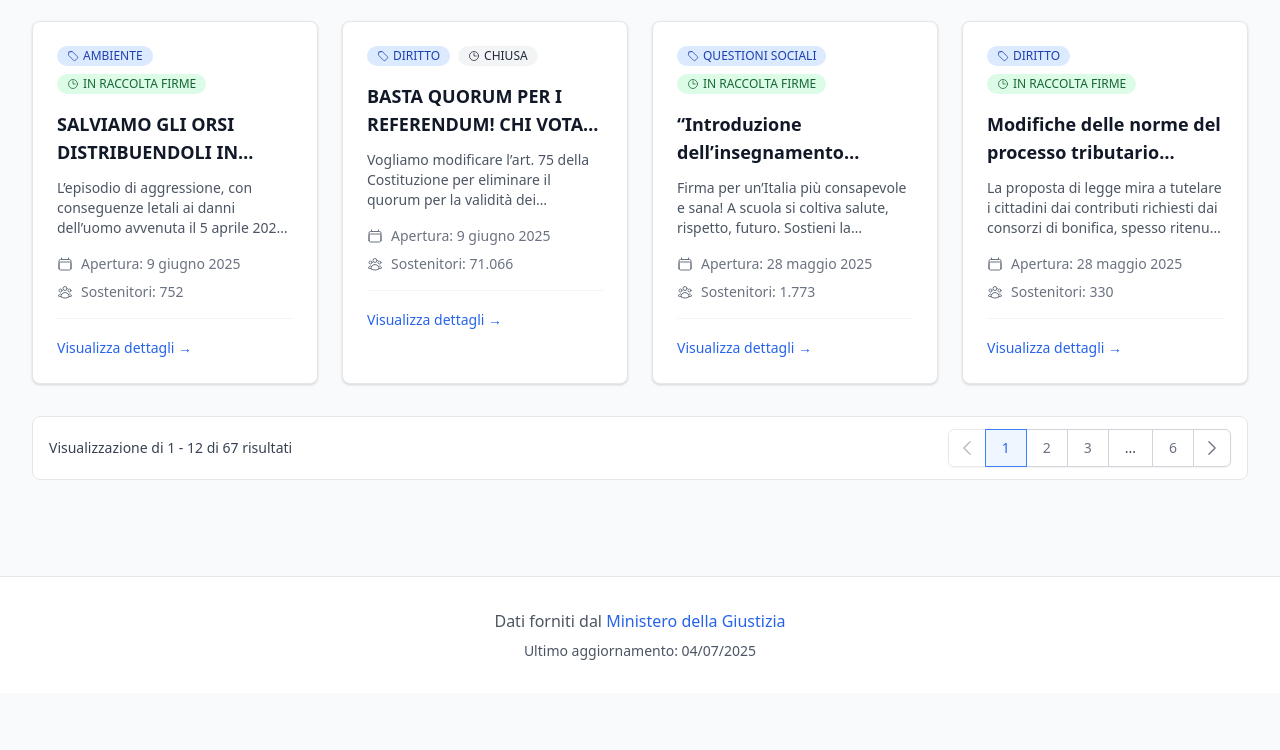
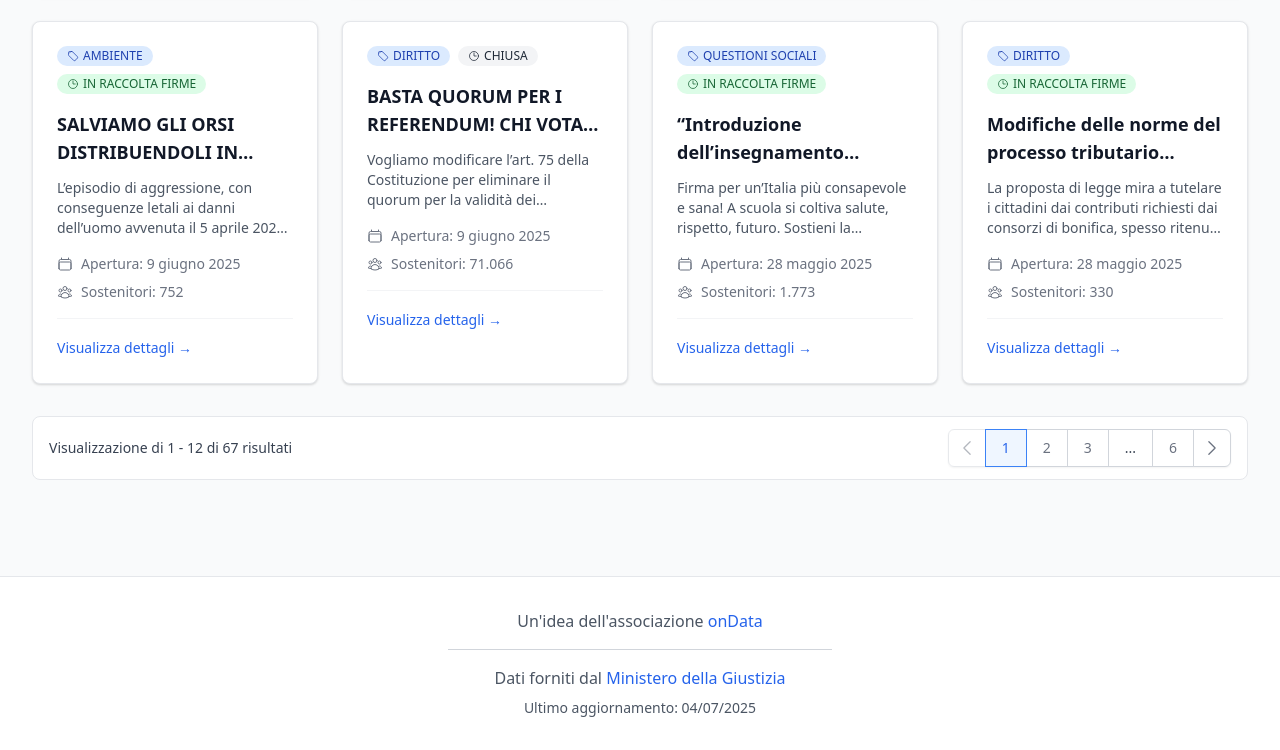
Before and after one commit to ondata/referendum_iniziative_popolari, an Astro site: page / in a window 1280 px wide. Shown: the part 1266-2016 px from the top of the page. Before the commit the page ends 1959 px from the top, so only its background shows below. Built offline with nearby package versions, Linux system fonts and the light colour scheme; Astro itself is replaced by a stand-in of ours; no server answers.

Commit message:
feat: aggiungi informazioni sull'associazione onData nel footer

```diff
--- a/src/components/Footer.astro
+++ b/src/components/Footer.astro
@@ -5,6 +5,21 @@
 <footer class="bg-white border-t border-gray-200 mt-16">
   <div class="max-w-7xl mx-auto px-4 sm:px-6 lg:px-8 py-8">
     <div class="text-center text-gray-600">
+      <p>
+        Un'idea dell'associazione{' '}
+        <a
+          href="https://ondata.it/"
+          target="_blank"
+          rel="noopener noreferrer"
+          class="text-blue-600 hover:text-blue-700"
+        >
+          onData
+        </a>
+      </p>
+
+      <!-- Linea separatrice -->
+      <hr class="w-96 mx-auto my-4 border-gray-300" />
+
       <p>
         Dati forniti dal{' '}
         <a
```
